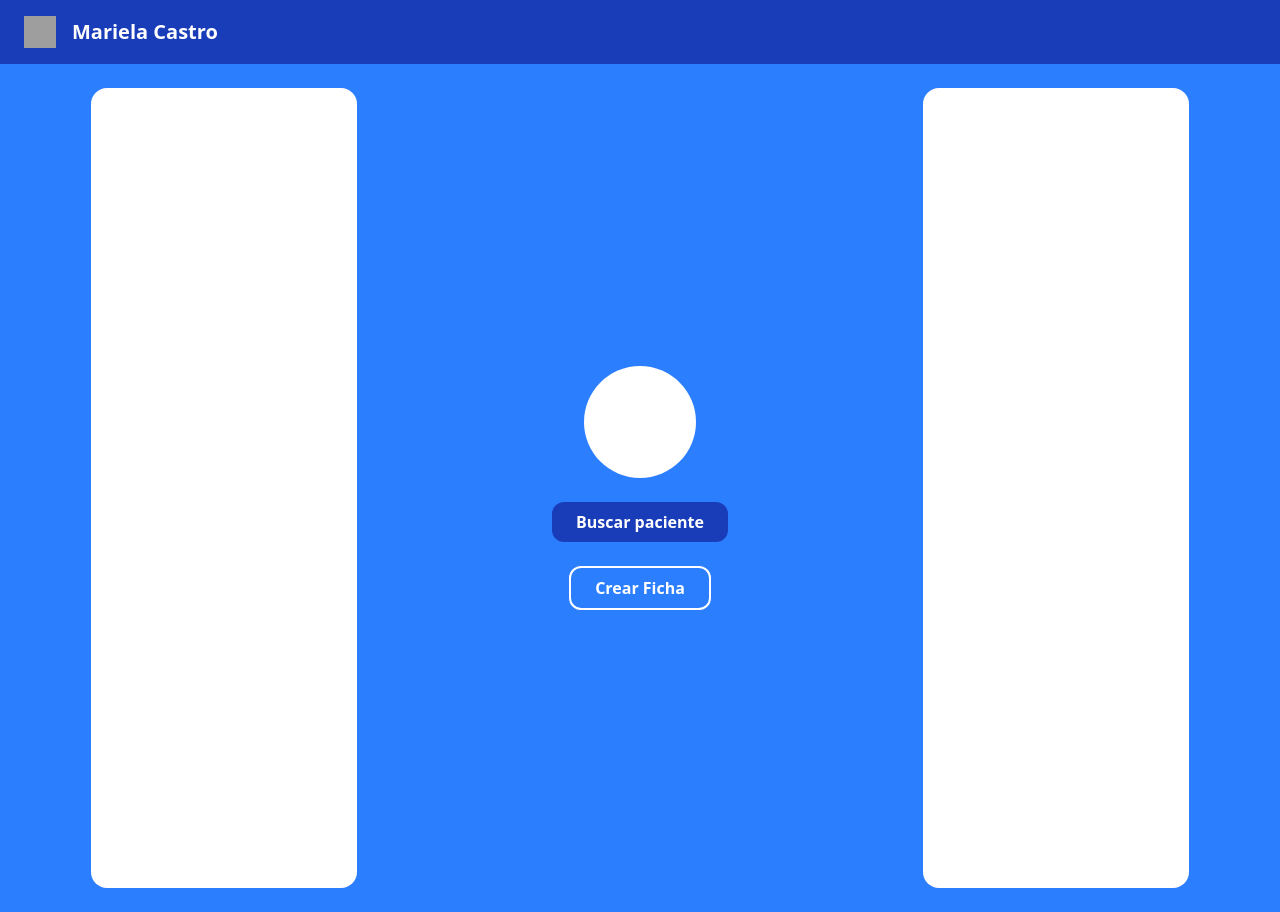
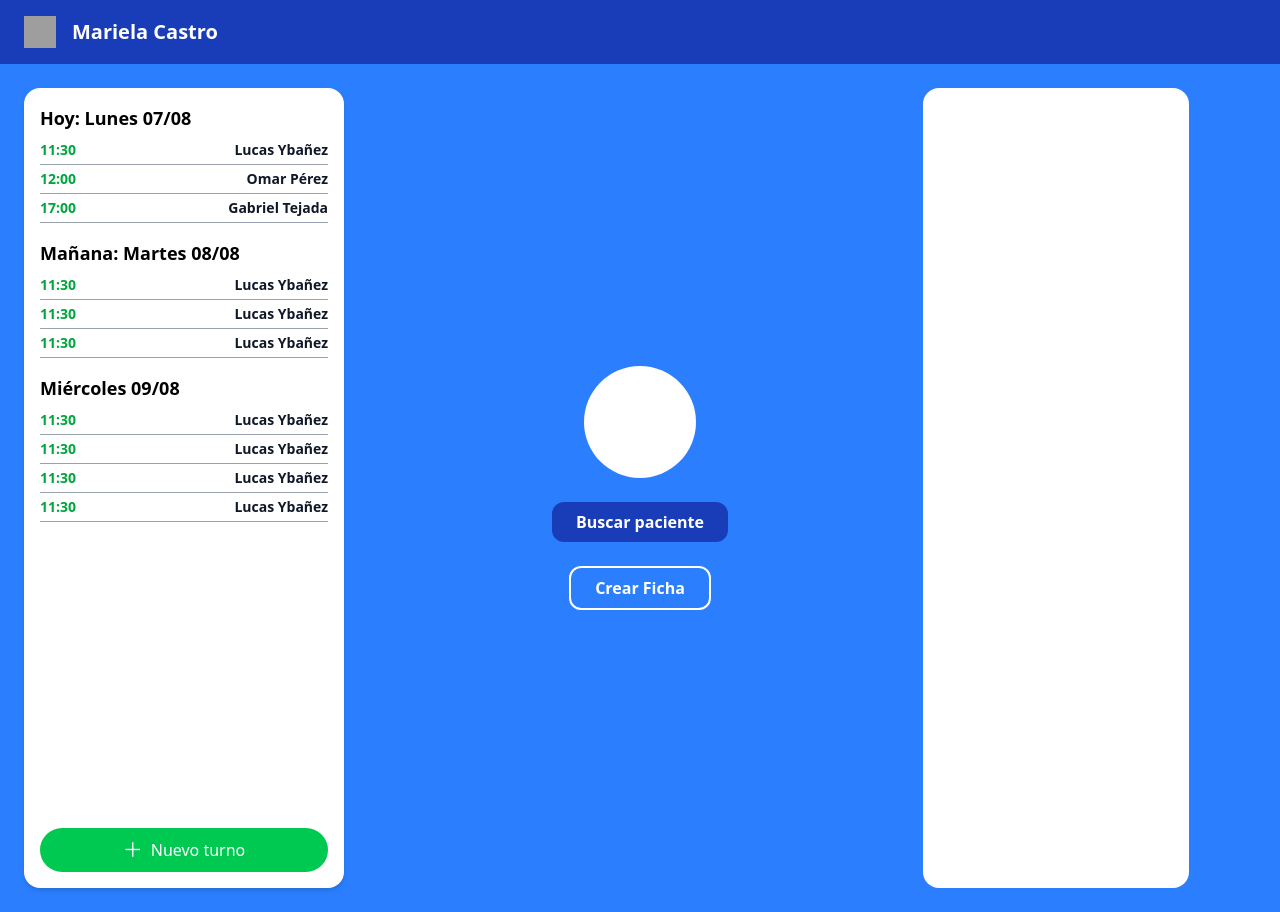
Before and after one commit to Lucasybanez/marielaCastroFront, a React (Vite) app: page / in a window 1280 px wide. Built offline with nearby package versions, Linux system fonts and the light colour scheme; grey boxes are pictures that could not be loaded.

Commit message:
componente turnos, prueba

```diff
--- a/package.json
+++ b/package.json
@@ -11,6 +11,7 @@
   },
   "dependencies": {
     "@tailwindcss/vite": "^4.1.3",
+    "axios": "^1.8.4",
     "react": "^19.0.0",
     "react-dom": "^19.0.0",
     "tailwindcss": "^4.1.3"
--- a/src/Pages/Home/Home.jsx
+++ b/src/Pages/Home/Home.jsx
@@ -1,4 +1,5 @@
 import React from "react";
+import Turnos from "../../assets/components/Turnos";
 
 export default function Home() {
   return (
@@ -12,9 +13,7 @@ export default function Home() {
       {/* Main content layout */}
       <div className="grid grid-cols-3 gap-4 p-6">
         {/* Turnos próximos */}
-        <div className="bg-white rounded-2xl p-4 min-h-[800px] w-2/3 m-auto">
-          {/* Aquí irá el componente de turnos */}
-        </div>
+            <Turnos/>
 
         {/* Área central con botones */}
         <div className="flex flex-col items-center justify-center space-y-6">
--- /dev/null
+++ b/src/assets/components/Turnos.jsx
@@ -0,0 +1,59 @@
+// src/components/Turnos.jsx
+import React from 'react';
+
+const turnosDeEjemplo = [
+  {
+    fecha: 'Hoy: Lunes 07/08',
+    turnos: [
+      { hora: '11:30', nombre: 'Lucas Ybañez' },
+      { hora: '12:00', nombre: 'Omar Pérez' },
+      { hora: '17:00', nombre: 'Gabriel Tejada' },
+    ],
+  },
+  {
+    fecha: 'Mañana: Martes 08/08',
+    turnos: [
+      { hora: '11:30', nombre: 'Lucas Ybañez' },
+      { hora: '11:30', nombre: 'Lucas Ybañez' },
+      { hora: '11:30', nombre: 'Lucas Ybañez' },
+    ],
+  },
+  {
+    fecha: 'Miércoles 09/08',
+    turnos: [
+      { hora: '11:30', nombre: 'Lucas Ybañez' },
+      { hora: '11:30', nombre: 'Lucas Ybañez' },
+      { hora: '11:30', nombre: 'Lucas Ybañez' },
+      { hora: '11:30', nombre: 'Lucas Ybañez' },
+    ],
+  },
+];
+
+export default function Turnos() {
+  return (
+    <div className="bg-white rounded-2xl p-4 w-full max-w-xs shadow-md flex flex-col justify-between h-full">
+      <div>
+        {turnosDeEjemplo.map((dia, index) => (
+          <div key={index} className="mb-4">
+            <h2 className="font-bold text-lg mb-2">{dia.fecha}</h2>
+            <div className="space-y-1">
+              {dia.turnos.map((turno, i) => (
+                <div key={i} className="flex justify-between border-b border-gray-400 pb-1 text-sm">
+                  <span className="text-green-600 font-bold">{turno.hora}</span>
+                  <span className='text-gray-900 font-bold'>{turno.nombre}</span>
+                </div>
+              ))}
+            </div>
+          </div>
+        ))}
+      </div>
+
+      <button
+        onClick={() => alert('Nuevo turno')}
+        className="bg-green-500 text-white py-2 px-4 rounded-full flex items-center justify-center mt-4 hover:bg-green-600"
+      >
+        <span className="text-xl mr-2">＋</span> Nuevo turno
+      </button>
+    </div>
+  );
+}
```
Also changed, not shown: 1 other file (tests, documents, lock files or other folders).
